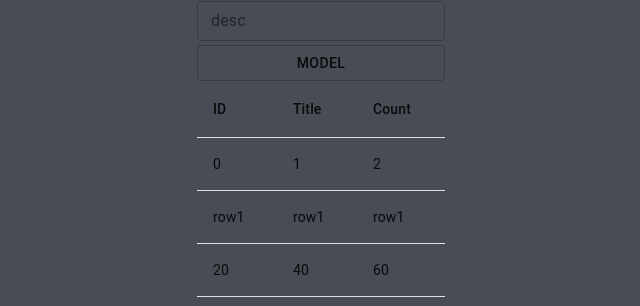
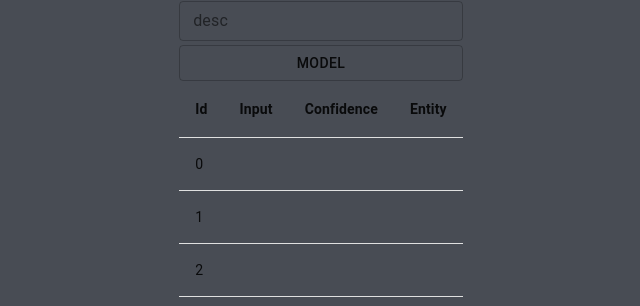
Before and after one commit to tjduigna/greateryjs, a React (Create React App) app: page / in a window 1280 px wide. Shown: the part 491-797 px from the top of the page, without its empty margins (319-959 px from the left). Built offline with nearby package versions, Linux system fonts and the light colour scheme; no server answers.

Commit message:
dummy grid responds to ws

```diff
--- a/src/fire.jsx
+++ b/src/fire.jsx
@@ -19,26 +19,22 @@ class Fire extends React.Component {
         const route = get_state("route")
         const kind = get_state("kind")
         const msg = JSON.stringify({
-                "route": route,
-                "kind": kind,
-                "content": "sour apple"
-            })
-        console.log(
-            "fire ws:", ws,
-            "kind:", kind,
-            "route:", route,
-            "content:", "sour apple"
-        )
+            "route": route,
+            "kind": kind,
+            "content": "sour apple"
+        })
+//        console.log(
+//            "fire ws:", ws,
+//            "kind:", kind,
+//            "route:", route,
+//            "content:", "sour apple"
+//        )
         console.log("full msg", msg)
         try {
-            ws.send(JSON.stringify({
-                "route": route,
-                "kind": kind,
-                "content": "sour apple"
-            }))
+            ws.send(msg)
             console.log("sent message")
-        } catch (error) {
-            console.log(error)
+        } catch (e) {
+            console.log(e, e.message)
         }
     }
 
--- a/src/grid.jsx
+++ b/src/grid.jsx
@@ -11,27 +11,15 @@ import TableRow from '@material-ui/core/TableRow'
 
 class Grid extends React.Component {
 
-    constructor(props) {
-        super(props)
-        this.state = {
-            columns: [
-                {key: 'id', name: 'ID'},
-                {key: 'title', name: 'Title'},
-                {key: 'count', name: 'Count'}
-            ],
-            rows: [
-                {id: 0, title: 'row1', count: 20},
-                {id: 1, title: 'row1', count: 40},
-                {id: 2, title: 'row1', count: 60}
-            ]
-        }
-    }
-
     itercols = () => {
+        const { get_state } = this.props
+        const route = get_state("route")
+        const cols = get_state("columns")
         return (
-            this.state.columns.map((col) =>
+            cols[route].map(col =>
                 <TableCell key={col.key}
-                           value={col.name}>
+                           value={col.name}
+                           style={{ fontWeight: 'bold' }}>
                     {col.name}
                     </TableCell>
             )
@@ -39,13 +27,16 @@ class Grid extends React.Component {
     }
 
     iterrows = () => {
+        const { get_state } = this.props
+        const route = get_state("route")
+        const cols = get_state("columns")
+        const rows = get_state("data")
         return (
-            this.state.columns.map((col) =>
-                <TableRow key={col.key}
-                          value={col.name}>
+            rows.map(row =>
+                <TableRow key={row.id}>
                 {
-                this.state.rows.map((row) =>
-                    <TableCell key={row.key}
+                cols[route].map(col =>
+                    <TableCell key={col.key}
                                value={row[col.key]}>
                         {row[col.key]}
                         </TableCell>
--- a/src/router.jsx
+++ b/src/router.jsx
@@ -15,8 +15,8 @@ class Router extends React.Component {
     constructor(props) {
         /* top-level websocket client interface
 
-        state supports route (do this task)
-        and kind (for this data) concepts
+        state supports route (perform this task)
+        and kind (on this data) concepts
         and their respective options as well
         as maintains the websocket client
         connection which has naive reconnect
@@ -27,6 +27,7 @@ class Router extends React.Component {
         const kind = "ingredient"
         this.state = {
             ws: null,
+            wsurl: "ws://localhost:5000/socket",
             kind_options: [
                 {"id": 0, "value": kind},
                 {"id": 1, "value": "recipe"},
@@ -37,19 +38,51 @@ class Router extends React.Component {
                 {"id": 1, "value": "fetch"},
                 {"id": 2, "value": "write"}
             ],
+            columns: {
+                fetch: [
+                    {key: 'id', name: 'Id'},
+                    {key: 'name', name: 'Name'},
+                    {key: 'desc', name: 'Description'}
+                ],
+                model: [
+                    {key: 'id', name: 'Id'},
+                    {key: 'guess', name: 'Input'},
+                    {key: 'conf', name: 'Confidence'},
+                    {key: 'check', name: 'Entity'}
+                ]
+            },
             kind: kind,
             route: route,
-            data: []
+            data: [
+                {id: 0, name: 'row1', desc: 20},
+                {id: 1, name: 'row2', desc: 40},
+                {id: 2, name: 'row3', desc: 60}
+            ]
         }
     }
 
-    componentWillUnmount = () => {
-        const { ws } = this.state
-        ws.close()
-    }
+    //componentWillUnmount = () => {
+    //    const { ws } = this.state
+    //    ws.close()
+    //}
 
     componentDidMount = () => {
         this.connect()
+    }
+
+    heartbeat = () => {
+        /* register a heartbeat
+
+        support a heartbeat from the client
+        as well as from the server for debugging
+        purposes
+        */
+        console.log("hit heartbeat")
+        const { ws } = this.state
+        if (ws && ws.readyState === ws.OPEN) {
+            console.log("sending heartbeat")
+
+        }
     }
 
     connect = () => {
@@ -61,7 +94,7 @@ class Router extends React.Component {
         which increases on back-to-back failure up
         to 10 seconds
         */
-        var ws = new WebSocket("ws://localhost:5000/socket")
+        var ws = new WebSocket(this.state.wsurl)
         let that = this
         var connectInterval
         ws.onopen = () => {
@@ -69,7 +102,12 @@ class Router extends React.Component {
             this.setState({ ws })
             that.timeout = 250
             clearTimeout(connectInterval)
+            //setInterval(function() {
+            //    console.log("sending heartbeat")
+            //    ws.send("heartbeat from client")
+            //}, 5000)
         }
+
         ws.onmessage = evt => {
             const data = JSON.parse(evt.data)
             console.log("ws client from server", data);
@@ -82,7 +120,7 @@ class Router extends React.Component {
         }
         ws.onerror = err => {
             console.log("ws errored with")
-            console.log(err.message)
+            console.log(err, err.message)
             console.log("closing ws")
             ws.close()
         }
@@ -134,10 +172,11 @@ class Router extends React.Component {
                        get_state={this.get_state} />
                 <Fire ws={this.state.ws}
                       get_state={this.get_state} />
-                <Grid />
+                <Grid get_state={this.get_state} />
             </div>
         )
     }
 }
 
+                // columns={this.state.columns}
 export default Router
```
